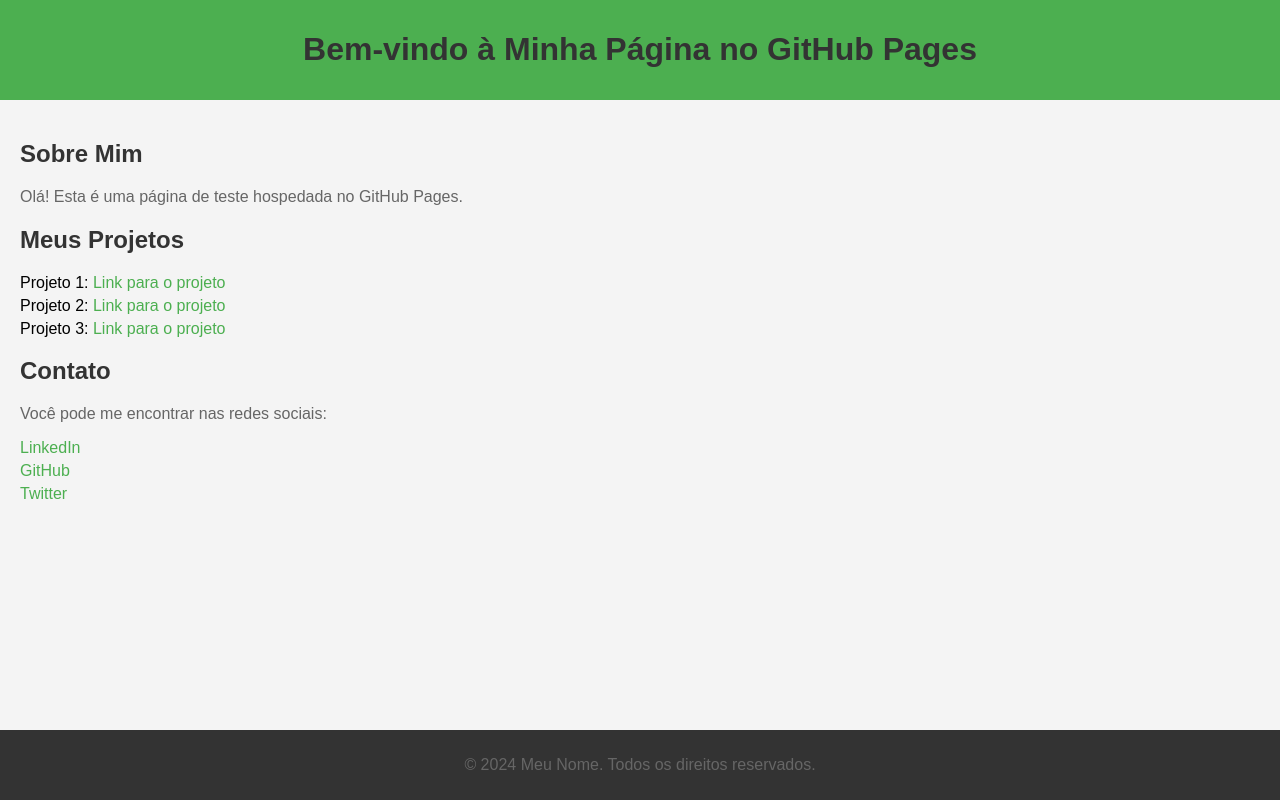
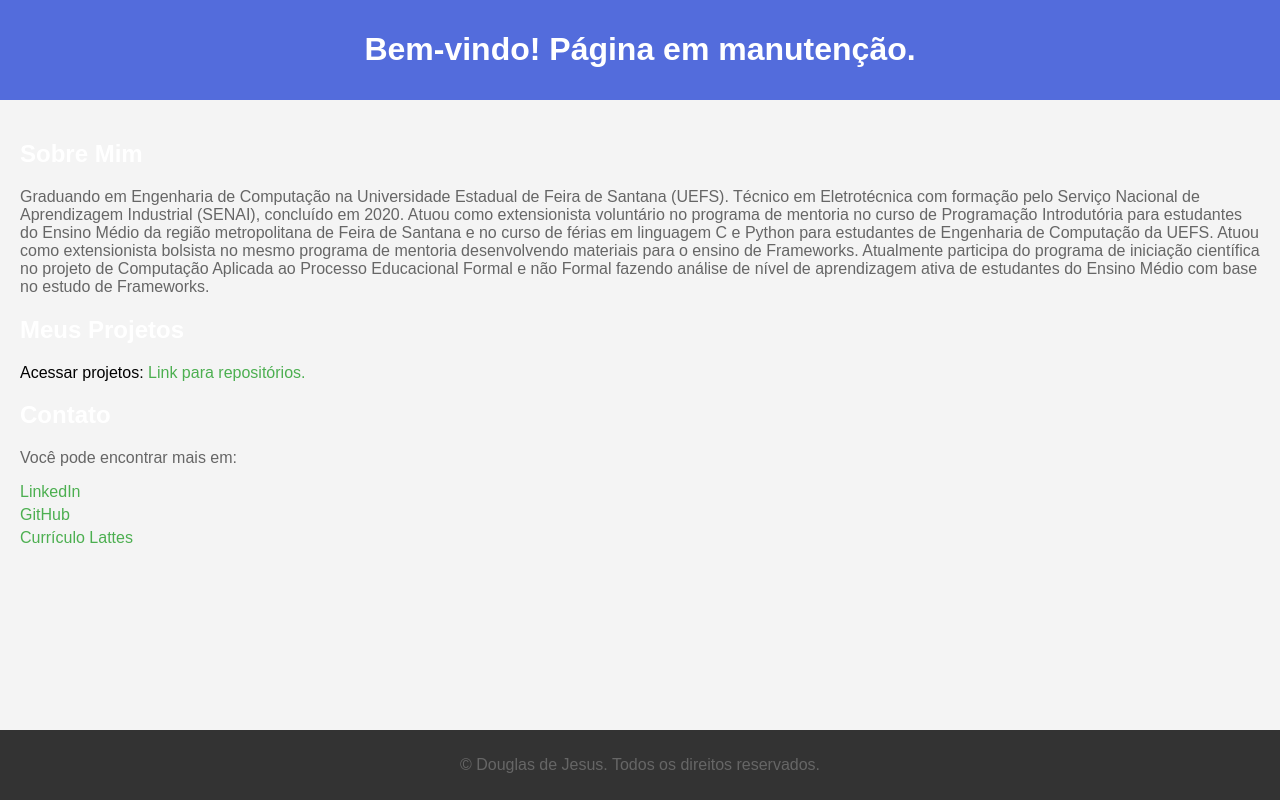
Before and after one commit to douglasojesus/douglasojesus.github.io, a plain HTML site: page index.html in a window 1280 px wide. Drawn offline with Linux system fonts and the light colour scheme.

Commit message:
this page is not ready

```diff
--- a/index.html
+++ b/index.html
@@ -3,38 +3,36 @@
 <head>
     <meta charset="UTF-8">
     <meta name="viewport" content="width=device-width, initial-scale=1.0">
-    <title>Minha Página no GitHub Pages</title>
+    <title>DOUG</title>
     <link rel="stylesheet" href="style.css">
 </head>
 <body>
     <header>
-        <h1>Bem-vindo à Minha Página no GitHub Pages</h1>
+        <h1>Bem-vindo! Página em manutenção.</h1>
     </header>
     <main>
         <section>
             <h2>Sobre Mim</h2>
-            <p>Olá! Esta é uma página de teste hospedada no GitHub Pages.</p>
+            <p>Graduando em Engenharia de Computação na Universidade Estadual de Feira de Santana (UEFS). Técnico em Eletrotécnica com formação pelo Serviço Nacional de Aprendizagem Industrial (SENAI), concluído em 2020. Atuou como extensionista voluntário no programa de mentoria no curso de Programação Introdutória para estudantes do Ensino Médio da região metropolitana de Feira de Santana e no curso de férias em linguagem C e Python para estudantes de Engenharia de Computação da UEFS. Atuou como extensionista bolsista no mesmo programa de mentoria desenvolvendo materiais para o ensino de Frameworks. Atualmente participa do programa de iniciação científica no projeto de Computação Aplicada ao Processo Educacional Formal e não Formal fazendo análise de nível de aprendizagem ativa de estudantes do Ensino Médio com base no estudo de Frameworks. </p>
         </section>
         <section>
             <h2>Meus Projetos</h2>
             <ul>
-                <li>Projeto 1: <a href="#">Link para o projeto</a></li>
-                <li>Projeto 2: <a href="#">Link para o projeto</a></li>
-                <li>Projeto 3: <a href="#">Link para o projeto</a></li>
+                <li>Acessar projetos: <a href="https://github.com/douglasojesus?tab=repositories">Link para repositórios.</a></li>
             </ul>
         </section>
         <section>
             <h2>Contato</h2>
-            <p>Você pode me encontrar nas redes sociais:</p>
+            <p>Você pode encontrar mais em:</p>
             <ul>
-                <li><a href="#">LinkedIn</a></li>
-                <li><a href="#">GitHub</a></li>
-                <li><a href="#">Twitter</a></li>
+                <li><a href="https://www.linkedin.com/in/douglasojesus">LinkedIn</a></li>
+                <li><a href="https://github.com/douglasojesus">GitHub</a></li>
+                <li><a href="http://lattes.cnpq.br/2053881931524843">Currículo Lattes</a></li>
             </ul>
         </section>
     </main>
     <footer>
-        <p>&copy; 2024 Meu Nome. Todos os direitos reservados.</p>
+        <p>&copy; Douglas de Jesus. Todos os direitos reservados.</p>
     </footer>
 </body>
 </html>
--- a/style.css
+++ b/style.css
@@ -6,7 +6,7 @@ body {
 }
 
 header {
-    background-color: #4CAF50;
+    background-color: #536cdc;
     color: white;
     padding: 10px 0;
     text-align: center;
@@ -17,7 +17,7 @@ main {
 }
 
 h1, h2 {
-    color: #333;
+    color: #ffffff;
 }
 
 p {
```
